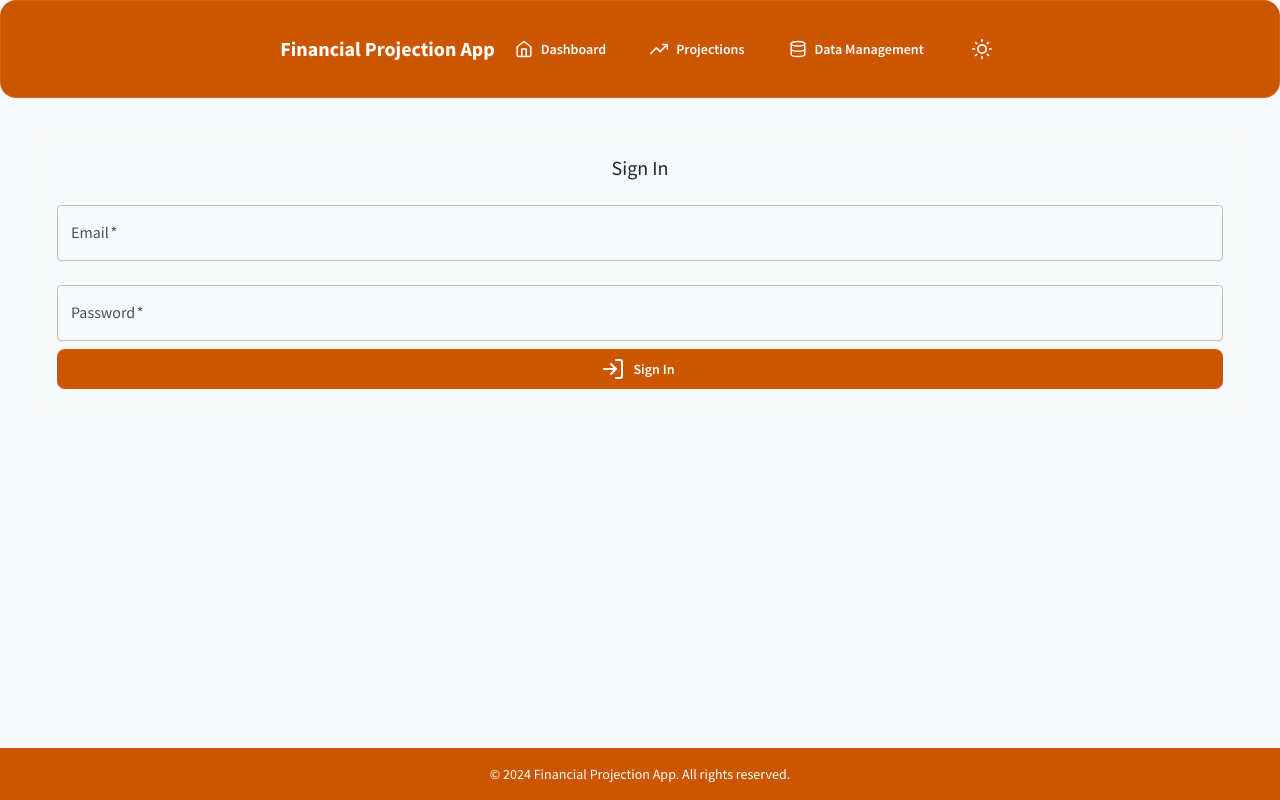
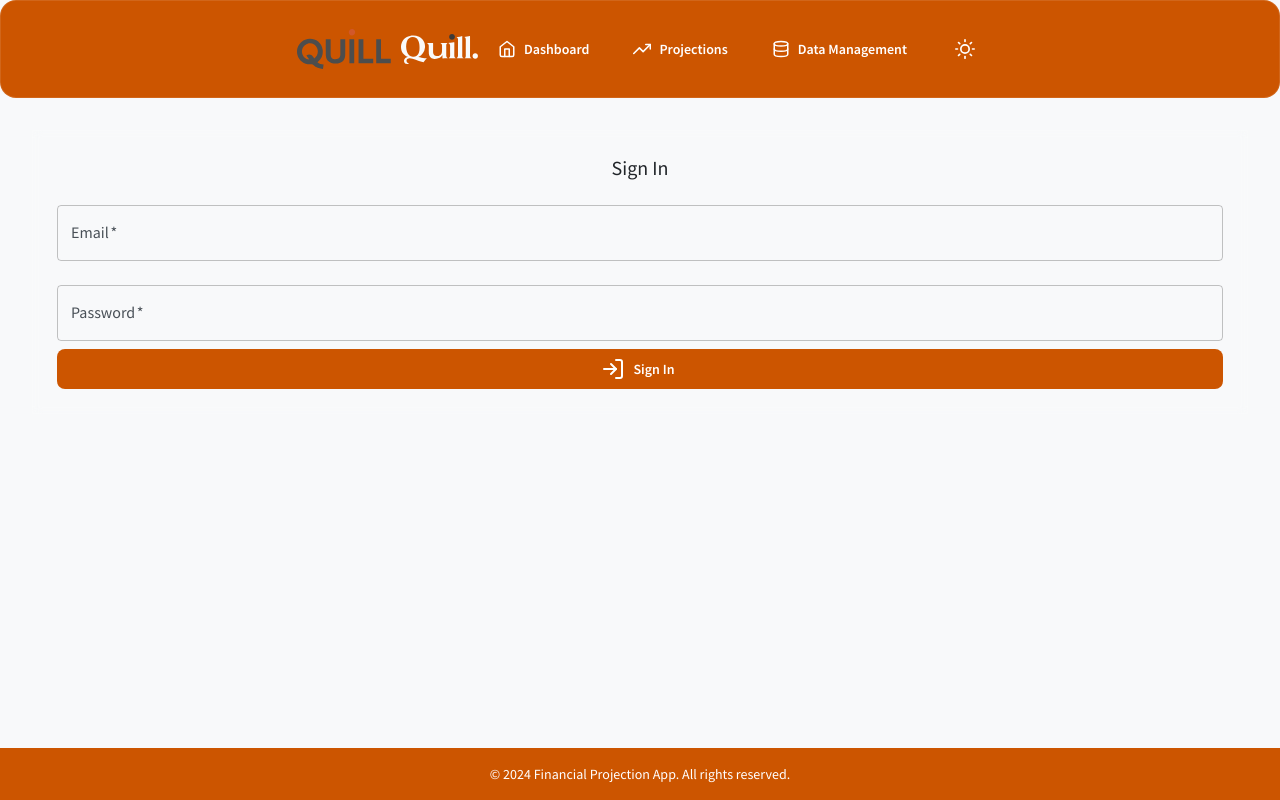
Before and after one commit to DrewDeMo/tcl-quill, a React (Vite) app: page /signin in a window 1280 px wide. Built offline with nearby package versions, Linux system fonts and the light colour scheme; no server answers.

Commit message:
Added Logos to the header.

```diff
--- a/src/components/Header.jsx
+++ b/src/components/Header.jsx
@@ -1,14 +1,21 @@
 import React, { useEffect, useState } from 'react';
-import { AppBar, Toolbar, Typography, IconButton, Box, Button, useTheme } from '@mui/material';
+import { AppBar, Toolbar, IconButton, Box, Button, useTheme, useMediaQuery } from '@mui/material';
 import { Sun, Moon, User, Home, TrendingUp, Database } from 'react-feather';
 import { Link } from 'react-router-dom';
 import { useAuthState } from 'react-firebase-hooks/auth';
 import { auth } from '../firebase';
 
+// Import logo images
+import desktopLogo from '../assets/images/desktop_logo.svg';
+import mobileDarkLogo from '../assets/images/mobile_logo_dark.svg';
+import mobileLightLogo from '../assets/images/mobile_logo.svg';
+import quillDesktopIcon from '../assets/images/quill_desktop_icon.svg';
+
 const Header = ({ darkMode, toggleDarkMode }) => {
   const [user] = useAuthState(auth);
   const [scrolled, setScrolled] = useState(false);
   const theme = useTheme();
+  const isMobile = useMediaQuery(theme.breakpoints.down('sm'));
 
   useEffect(() => {
     const handleScroll = () => {
@@ -22,6 +29,13 @@ const Header = ({ darkMode, toggleDarkMode }) => {
     };
   }, []);
 
+  const getLogo = () => {
+    if (isMobile) {
+      return darkMode ? mobileDarkLogo : mobileLightLogo;
+    }
+    return desktopLogo;
+  };
+
   return (
     <AppBar
       position="sticky"
@@ -29,15 +43,18 @@ const Header = ({ darkMode, toggleDarkMode }) => {
       sx={{
         transition: 'all 0.3s ease-in-out',
         py: scrolled ? 1 : 2,
-        bgcolor: 'primary.main', // This ensures the AppBar uses the primary color
+        bgcolor: 'primary.main',
         boxShadow: scrolled ? 1 : 0,
       }}
     >
       <Toolbar sx={{ display: 'flex', justifyContent: 'space-between' }}>
-        <Typography variant="h5" sx={{ fontWeight: 700, color: 'white' }}>
-          Financial Projection App
-        </Typography>
+        <Box component={Link} to="/" sx={{ display: 'flex', alignItems: 'center', textDecoration: 'none' }}>
+          <img src={getLogo()} alt="Logo" style={{ height: '40px', marginRight: '10px' }} />
+          {!isMobile && <img src={quillDesktopIcon} alt="Quill Icon" style={{ height: '30px' }} />}
+        </Box>
         <Box sx={{ display: 'flex', alignItems: 'center' }}>
+          {!isMobile && (
+            <>
               <Button
                 color="inherit"
                 component={Link}
@@ -65,7 +82,9 @@ const Header = ({ darkMode, toggleDarkMode }) => {
               >
                 Data Management
               </Button>
-          <IconButton color="inherit" onClick={toggleDarkMode} sx={{ color: 'white', ml: 2 }}>
+            </>
+          )}
+          <IconButton color="inherit" onClick={toggleDarkMode} sx={{ color: 'white', ml: isMobile ? 0 : 2 }}>
             {darkMode ? <Moon size={20} /> : <Sun size={20} />}
           </IconButton>
           {user && (
```
Lines whose indentation alone changed are shown as unchanged.
